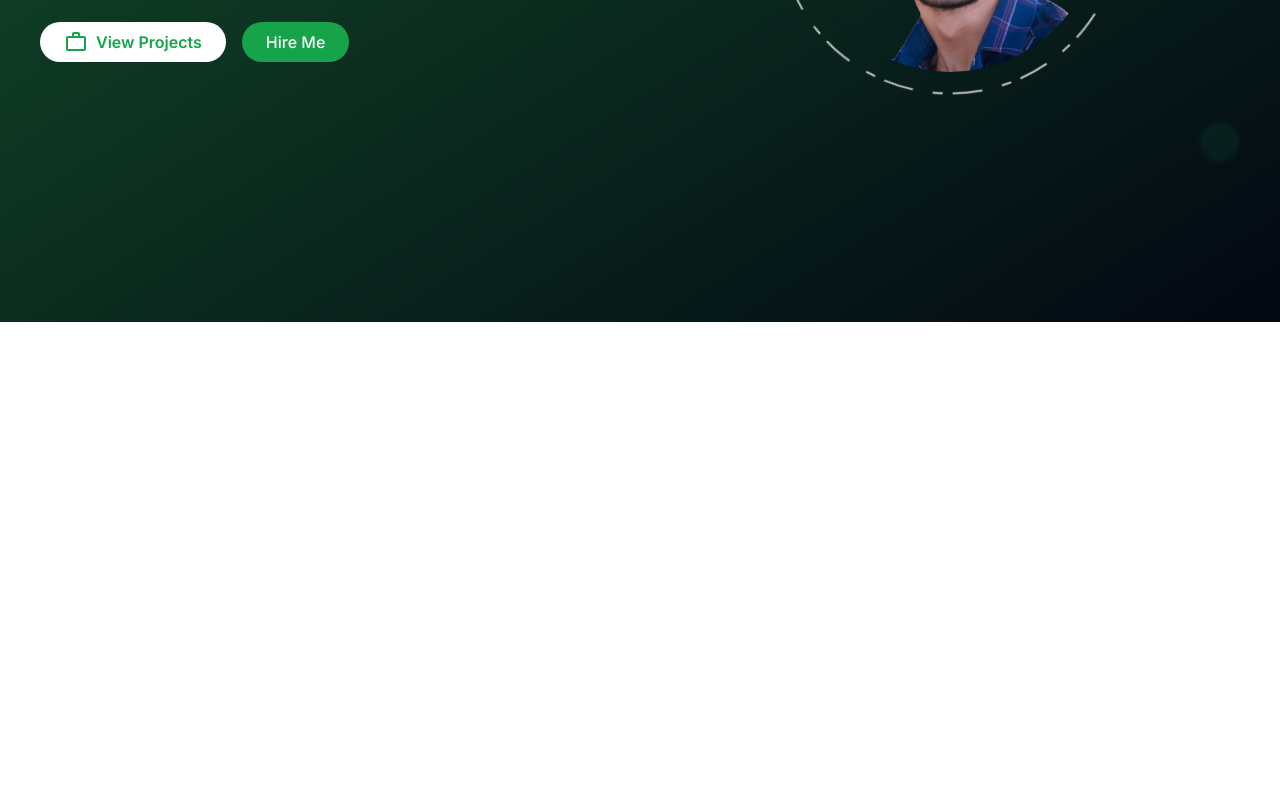
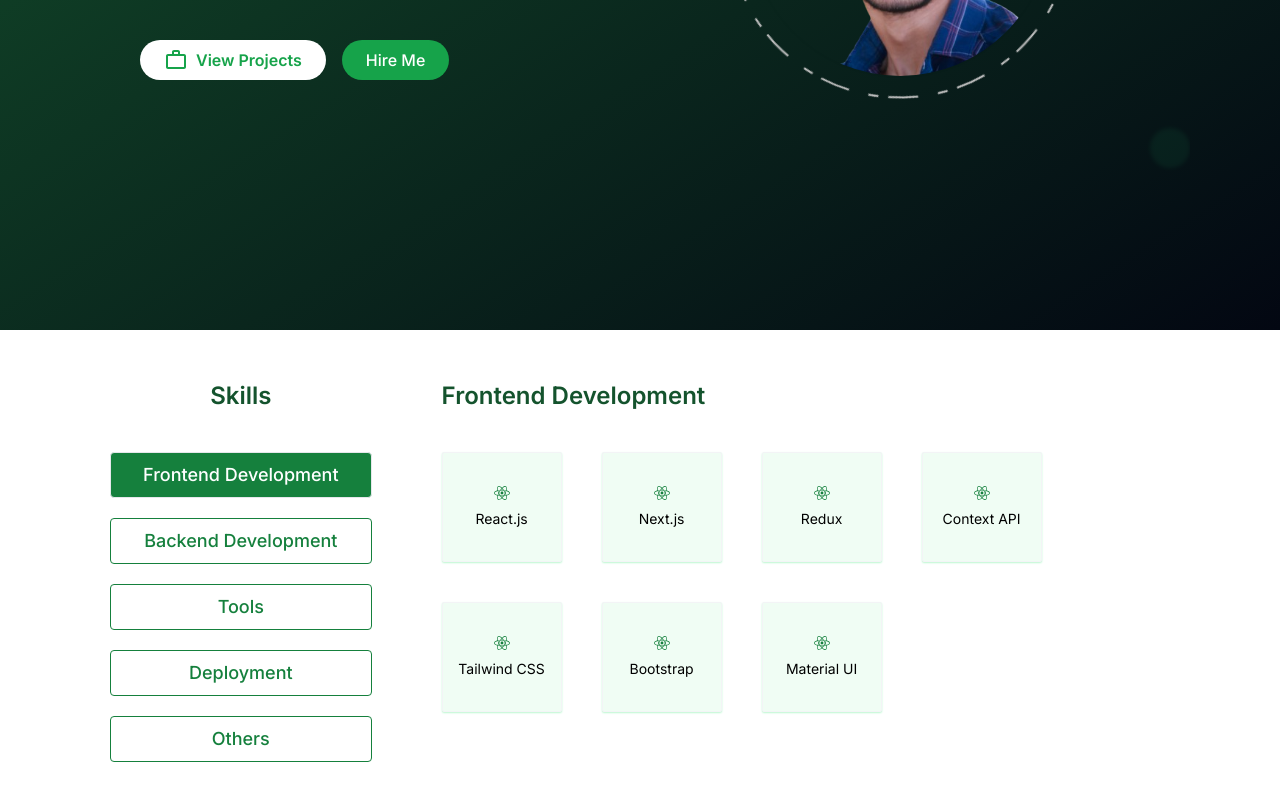
Before and after one commit to saoodchoudhary/SaoodPortfolio-Frontend, a Next.js app: page / in a window 1280 px wide. Shown: the part 478-1278 px from the top of the page. Before the commit the page ends 800 px from the top, so only its background shows below. Built offline with nearby package versions, Linux system fonts and the light colour scheme.

Commit message:
add: skill Section

```diff
--- a/src/app/page.js
+++ b/src/app/page.js
@@ -1,4 +1,5 @@
 import HeroSection from "@/components/home/HeroSection";
+import SkillSection from "@/components/home/SkillSection";
 import Navbar from "@/components/layout/Navbar";
 
 
@@ -7,6 +8,7 @@
    <div>
     <Navbar/>
     <HeroSection/>
+    <SkillSection/>
    </div>
   );
 }
--- a/src/components/home/HeroSection.jsx
+++ b/src/components/home/HeroSection.jsx
@@ -7,7 +7,7 @@
   return (
     <div className=" bg-gradient-to-br from-green-900 to-gray-950">
 
-     <div className="relative mx-auto max-w-[1200px] flex flex-col-reverse gap-10 md:flex-row items-center justify-center py-[160px] sm:py-[250px] overflow-hidden">
+     <div className="relative mx-auto max-w-[1100px] px-[50px] flex flex-col-reverse gap-10 md:flex-row items-center justify-center py-[160px] sm:py-[250px] overflow-hidden">
      <motion.div
         className="absolute top-[20%] left-[40%] w-24 h-24 blur-[2px] rounded-full opacity-20 z-0"
         initial={{ backgroundColor: "#355E3B" }}
--- a/src/components/home/SkillSection.jsx
+++ b/src/components/home/SkillSection.jsx
@@ -1,9 +1,205 @@
-import React from 'react'
+"use client"
+import Link from 'next/link'
+import { usePathname, useRouter } from 'next/navigation'
+import React, { useEffect, useState } from 'react'
+import { FaReact, FaNodeJs, FaDatabase, FaTools, FaServer, FaCloud } from 'react-icons/fa'
 
+const Skills = [
+  {
+    id: "frontend-development",
+    name: 'Frontend Development',
+    skills: [
+      {
+        name: 'React.js',
+        icon: <FaReact />
+      },
+      {
+        name: 'Next.js',
+        icon: <FaReact />
+      },
+      {
+        name: 'Redux',
+        icon: <FaReact />
+      },
+      {
+        name: 'Context API',
+        icon: <FaReact />
+      },
+      {
+        name: 'Tailwind CSS',
+        icon: <FaReact />
+      },
+      {
+        name: 'Bootstrap',
+        icon: <FaReact />
+      },
+      {
+        name: 'Material UI',
+        icon: <FaReact />
+      },
+    ]
+  },
+  {
+    id: "backend-development",
+    name: 'Backend Development',
+    // skills: ['Node.js', 'Express.js', 'MongoDB', 'Firebase', 'REST API', 'GraphQL']
+    skills: [
+      {
+        name: 'Node.js',
+        icon: <FaNodeJs />
+      },
+      {
+        name: 'Express.js',
+        icon: <FaNodeJs />
+      },
+      {
+        name: 'MongoDB',
+        icon: <FaDatabase />
+      },
+      {
+        name: 'Firebase',
+        icon: <FaDatabase />
+      },
+      {
+        name: 'REST API',
+        icon: <FaServer />
+      },
+    ]
+  },
+  {
+    id:"tools",
+    name: 'Tools',
+    // skills: ['Git', 'GitHub', 'VS Code', 'Postman', 'Heroku', 'Netlify']
+    skills: [
+      {
+        name: 'Git',
+        icon: <FaTools />
+      },
+      {
+        name: 'GitHub',
+        icon: <FaTools />
+      },
+      {
+        name: 'VS Code',
+        icon: <FaTools />
+      },
+      {
+        name: 'Postman',
+        icon: <FaTools />
+      },
+      {
+        name: 'Heroku',
+        icon: <FaCloud />
+      },
+      {
+        name: 'Netlify',
+        icon: <FaCloud />
+      }
+    ]
+  },
+  {
+    id: "deployment",
+    name: 'Deployment',
+    // skills: ['Heroku', 'Netlify', 'Vercel', 'GitHub Pages', 'Firebase Hosting', 'AWS']
+    skills:[
+      {
+        name: 'Heroku',
+        icon: <FaCloud />
+      },
+      {
+        name: 'Netlify',
+        icon: <FaCloud />
+      },
+      {
+        name: 'Vercel',
+        icon: <FaCloud />
+      },
+      {
+        name: 'GitHub Pages',
+        icon: <FaCloud />
+      },
+      {
+        name: 'AWS',
+        icon: <FaCloud />
+      }
+    ]
+  },
+  {
+    id: "others",
+    name: 'Others',
+    // skills: ['Responsive Design', 'Cross Browser Testing', 'SEO', 'Web Performance', 'Accessibility']
+    skills:[
+      {
+        name: 'Responsive Design',
+        icon: <FaReact />
+      },
+      {
+        name: 'Cross Browser Testing',
+        icon: <FaReact />
+      },
+      {
+        name: 'SEO',
+        icon: <FaReact />
+      },
+      {
+        name: 'Web Performance',
+        icon: <FaReact />
+      },
+      {
+        name: 'Accessibility',
+        icon: <FaReact />
+      }
+    ]
+
+  }
+
+]
 const SkillSection = () => {
+  const [activeSkills, setActiveSkills] = useState(Skills[0]);
+  const [hashName, setHashName] = useState(Skills[0].id);
+
+
+  useEffect(() => {
+    if (hashName){
+    console.log(hashName)
+      const skill = Skills.find(skill => skill.id === hashName)
+      console.log(skill)
+      if (skill){
+        setActiveSkills(skill);
+      } else {
+        setActiveSkills(Skills[0]);
+      }
+    }
+
+  }, [hashName]);
+
   return (
-    <div>
-      skill section
+    <div className='  px-[50] '>
+      <div className='container max-w-[1100px] mx-auto flex flex-col sm:flex-row'>
+        <div className='py-[50px] px-[20px]'>
+          <h2 className='text-2xl font-semibold text-green-900 text-center  pb-10'>Skills</h2>
+          <div className='flex flex-col gap-5'>
+            {Skills.map(skill => (
+                <button key={skill.id}  onClick={()=>setHashName(skill.id)} className={`text-lg  border  rounded px-8 py-2 max-w-[290px]  font-medium ${(skill.id === hashName) ? " bg-green-700 text-white " : " bg-white border-green-700 text-green-700"}`}>{skill.name}</button>
+
+            ))}
+
+          </div>
+
+        </div>
+        <div className='py-[50px] flex-1  pr-[20px] pl-[50px]'>
+        <h2 className='text-2xl font-semibold  text-green-900 pb-10'>{activeSkills.name}</h2>
+        <div className='flex flex-wrap justify-start gap-10'>
+          {activeSkills.skills.map(subSkill => (
+            <div key={subSkill.name} className=' inline-flex w-[120px] h-[110px] rounded-sm shadow-sm shadow-green-200 px-1 flex-col items-center justify-center gap-2 bg-green-50 border border-gray-100'>
+             <div className='text-green-700'>  {subSkill.icon} </div>
+              <div className='text-center text-sm'>{subSkill.name}</div>
+            </div>
+          ))}
+
+        </div>
+        </div>
+      </div>
     </div>
   )
 }
```
